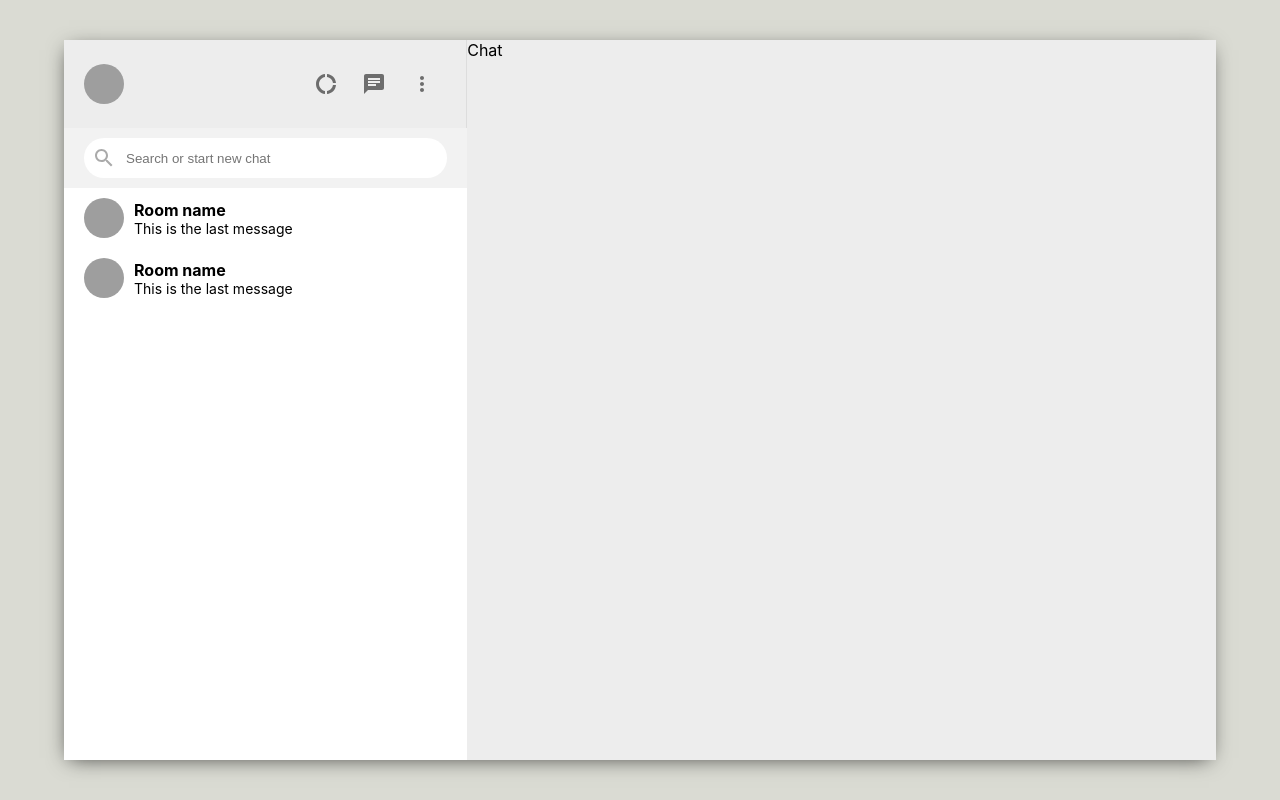
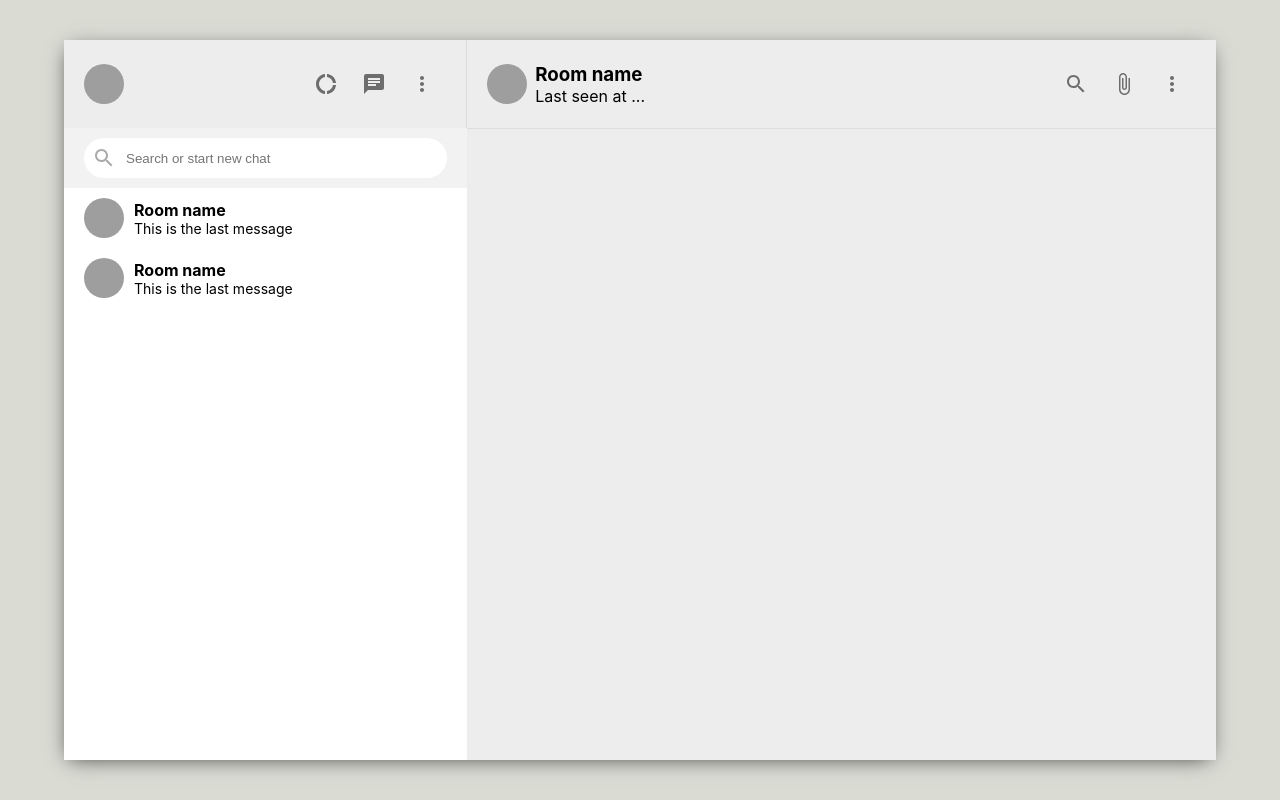
Before and after one commit to anhdo95/whatsapp-mern, a React (Create React App) app: page / in a window 1280 px wide. Built offline with nearby package versions, Linux system fonts and the light colour scheme; grey boxes are pictures that could not be loaded.

Commit message:
Build chat header

```diff
--- a/src/components/Chat/index.js
+++ b/src/components/Chat/index.js
@@ -1,10 +1,35 @@
 import React from 'react'
+import { Avatar, IconButton } from '@material-ui/core'
+import SearchIcon from '@material-ui/icons/Search'
+import AttachFileIcon from '@material-ui/icons/AttachFile';
+import MoreVertIcon from '@material-ui/icons/MoreVert'
+
 import './styles.scss'
 
 function Chat() {
   return (
     <div className="chat">
-      Chat
+      <header className="chat__header">
+        <Avatar src="https://anhdo95.github.io//images/my-avatar-200wb73daaeac6b4a993eab313c49ff392fb.jpg" />
+        <div className="chat__header-info">
+          <h3 className="chat__header-room-name">Room name</h3>
+          <span className="chat__header-last-seen">Last seen at ...</span>
+        </div>
+        <div className="chat__header-right">
+          <IconButton>
+            <SearchIcon />
+          </IconButton>
+          <IconButton>
+            <AttachFileIcon />
+          </IconButton>
+          <IconButton>
+            <MoreVertIcon />
+          </IconButton>
+        </div>
+      </header>
+
+      <div className="chat__body">
+      </div>
     </div>
   )
 }
--- a/src/components/Chat/styles.scss
+++ b/src/components/Chat/styles.scss
@@ -2,4 +2,16 @@
   display: flex;
   flex-direction: column;
   flex: 0.65;
+
+  &__header {
+    display: flex;
+    align-items: center;
+    padding: 20px;
+    border-bottom: 1px solid #ddd;
+  }
+
+  &__header-info {
+    flex: 1;
+    margin-left: 0.5rem;
+  }
 }
```
